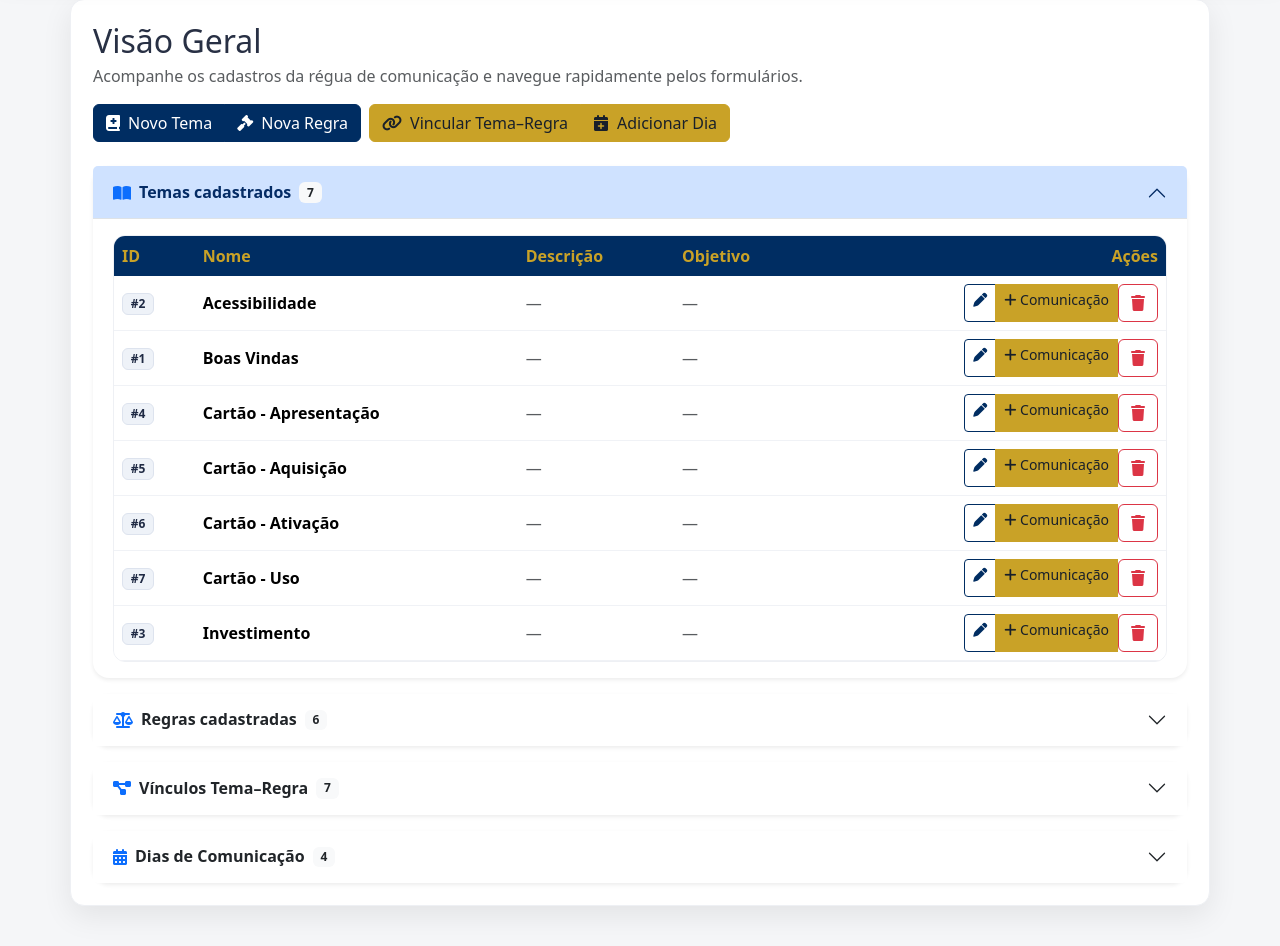
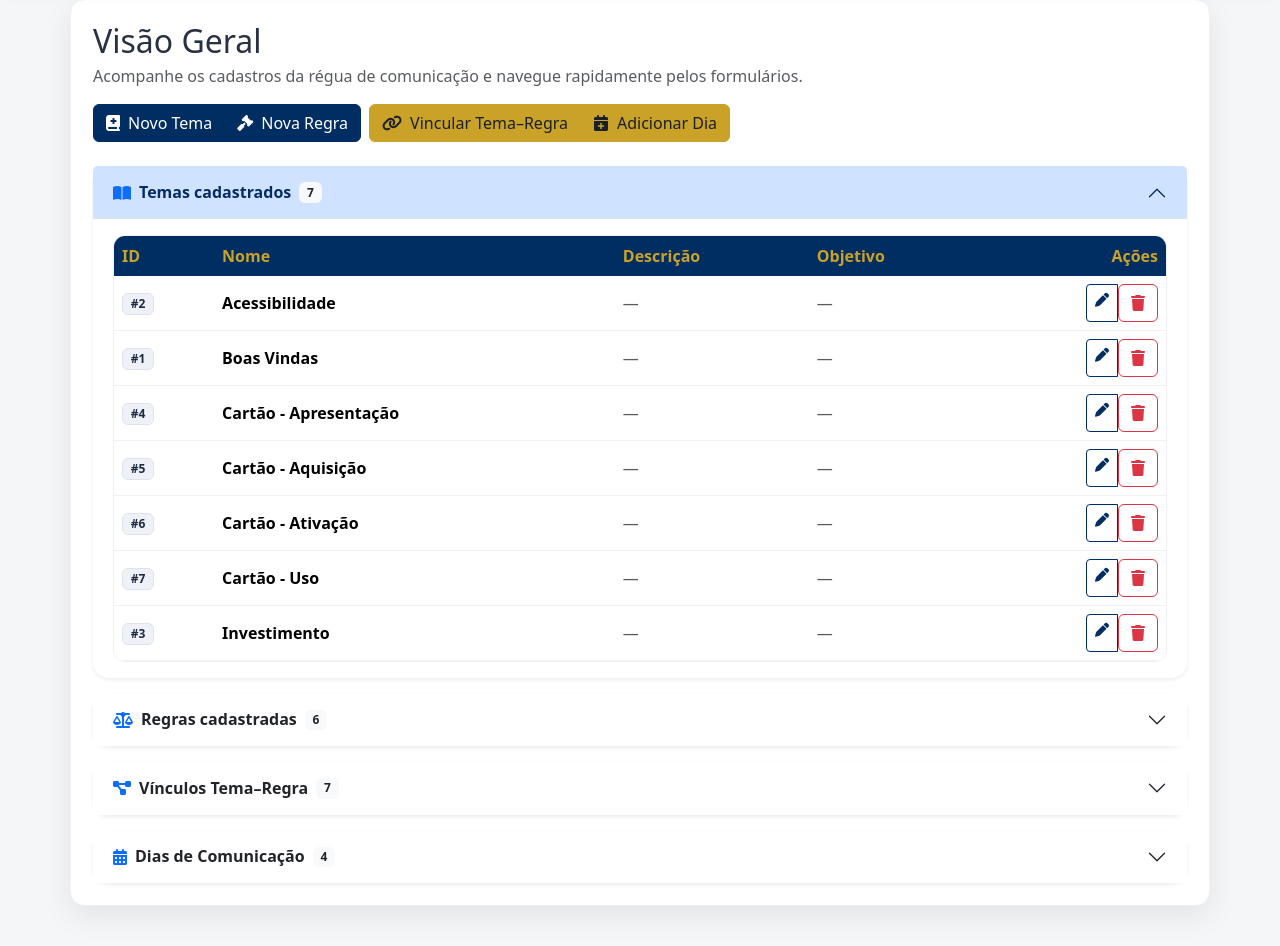
Before and after one commit to GloedenJoao/regua_uml, a Flask app: page / in a window 1280 px wide. Shown: the part 84-1030 px from the top of the page. Run offline with Flask 3, Linux system fonts and the light colour scheme; data comes from the database, SQL or seed files in the repository.

Commit message:
Remove tema communication button from home

```diff
--- a/regua_app/templates/home.html
+++ b/regua_app/templates/home.html
@@ -50,7 +50,6 @@
                 <td class="text-end">
                   <div class="btn-group btn-group-sm" role="group">
                     <a class="btn btn-outline-primary" href="{{ url_for('routes.editar_tema', tema_id=t.id) }}"><i class="fa-solid fa-pen"></i></a>
-                    <a class="btn btn-gold" href="{{ url_for('routes.novo_tema_regra', tema_id=t.id) }}"><i class="fa-solid fa-plus"></i> Comunicação</a>
                     <form action="{{ url_for('routes.deletar_tema', tema_id=t.id) }}" method="post" class="m-0" onsubmit="return confirm('Excluir tema? Esta ação removerá vínculos e dias relacionados.');">
                       <button type="submit" class="btn btn-outline-danger"><i class="fa-solid fa-trash"></i></button>
                     </form>
```
